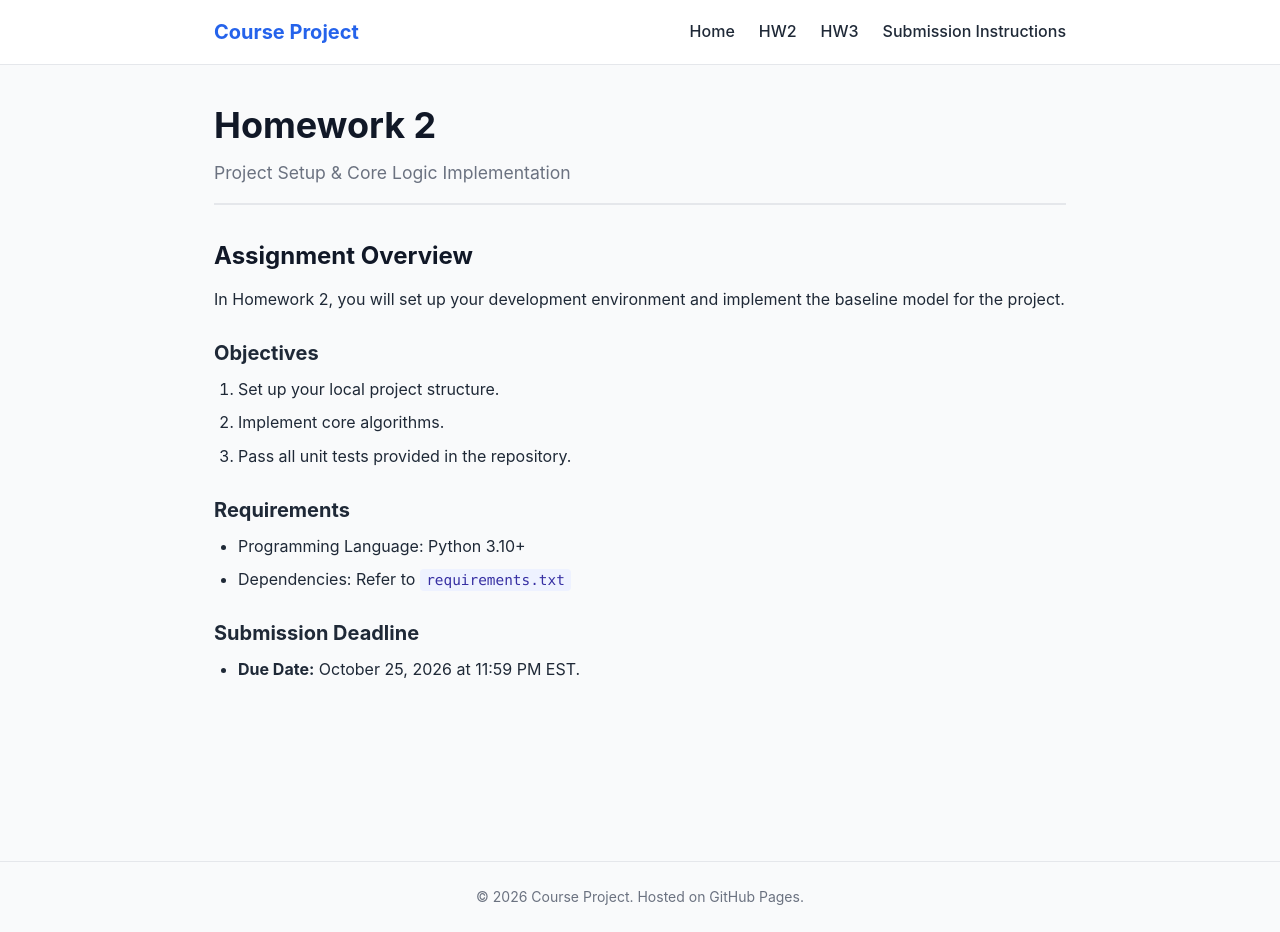
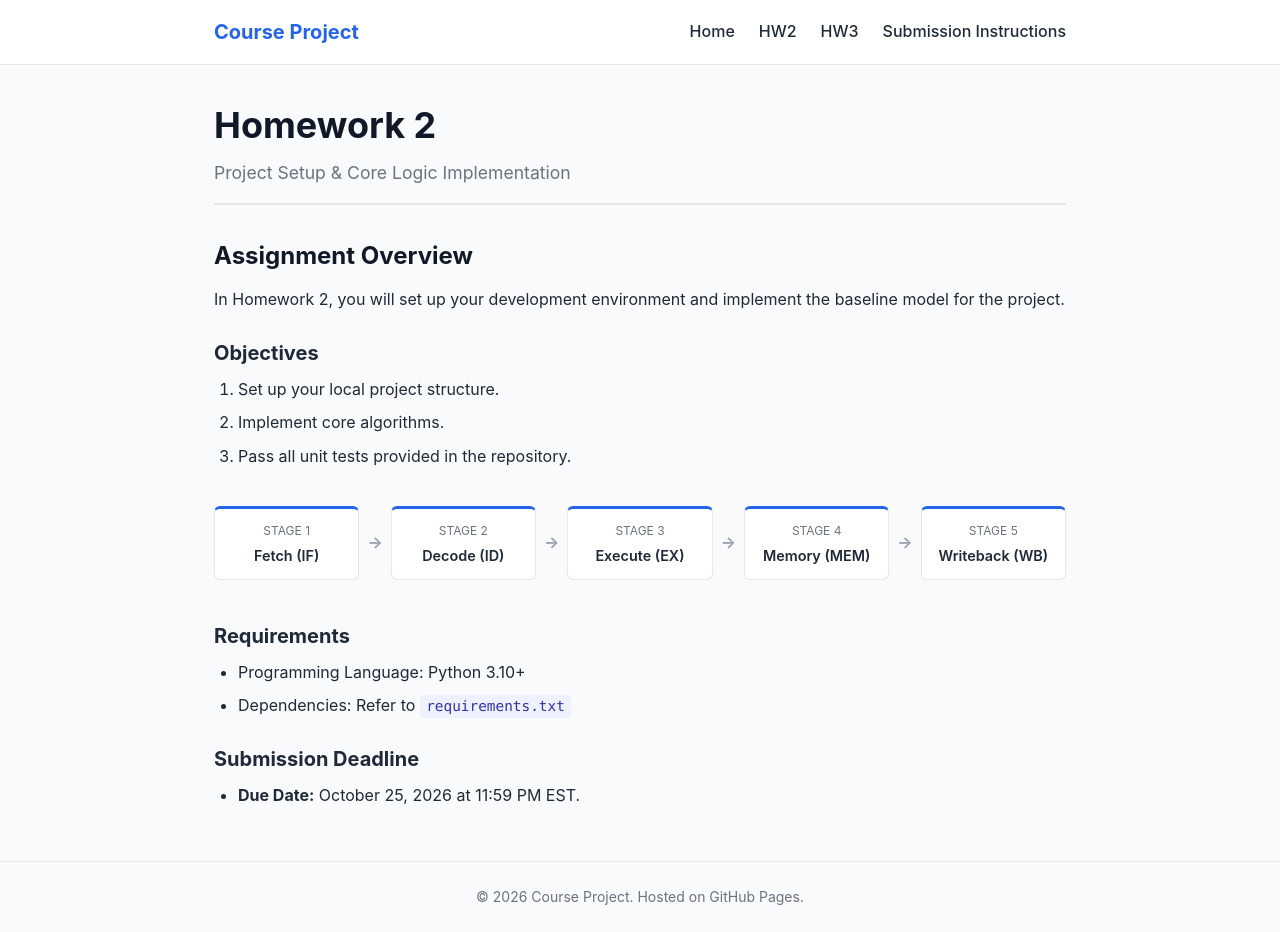
Before and after one commit to sysfun-gwu-f26/sysfun-f26.github.io, a Jekyll site: the page built from hw2.md, in a window 1280 px wide and 932 px high. Built offline with Jekyll 4.4.1, drawn with Linux system fonts in a browser that asks for light colours.

Commit message:
Update homework assignment details and pipeline stages

```diff
--- a/hw2.md
+++ b/hw2.md
@@ -15,6 +15,18 @@ In Homework 2, you will set up your development environment and implement the ba
 2. Implement core algorithms.
 3. Pass all unit tests provided in the repository.
 
+<div class="pipeline">
+  <div class="pipeline-stage"><div class="stage-num">Stage 1</div><div class="stage-name">Fetch (IF)</div></div>
+  <span class="pipeline-arrow">&rarr;</span>
+  <div class="pipeline-stage"><div class="stage-num">Stage 2</div><div class="stage-name">Decode (ID)</div></div>
+  <span class="pipeline-arrow">&rarr;</span>
+  <div class="pipeline-stage"><div class="stage-num">Stage 3</div><div class="stage-name">Execute (EX)</div></div>
+  <span class="pipeline-arrow">&rarr;</span>
+  <div class="pipeline-stage"><div class="stage-num">Stage 4</div><div class="stage-name">Memory (MEM)</div></div>
+  <span class="pipeline-arrow">&rarr;</span>
+  <div class="pipeline-stage"><div class="stage-num">Stage 5</div><div class="stage-name">Writeback (WB)</div></div>
+</div>
+
 ### Requirements
 
 - Programming Language: Python 3.10+
```
